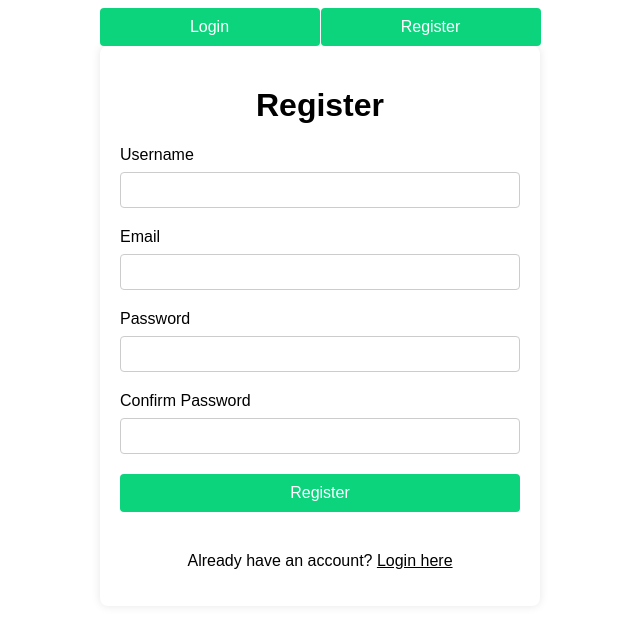
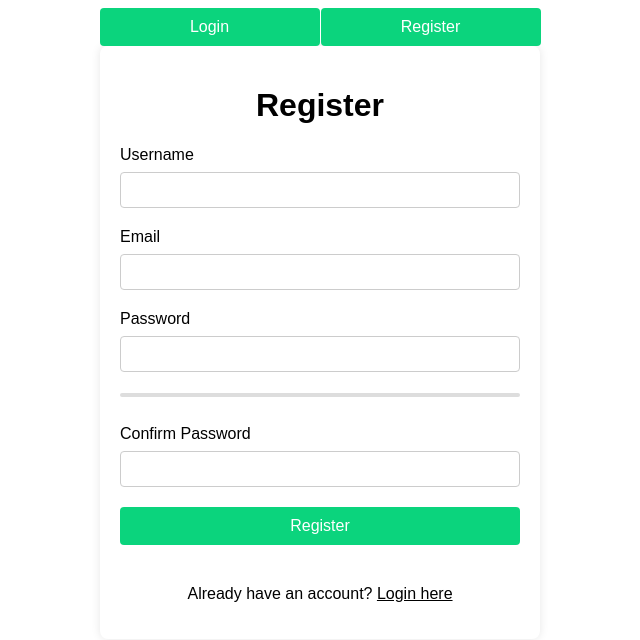
Before and after one commit to BetinaKutsarova/React-Forms, a React (Vite) app: page /register in a window 1280 px wide. Shown: the top 640 px of the page, without its empty margins (320-960 px from the left). Built offline with nearby package versions, Linux system fonts and the light colour scheme.

Commit message:
add password strength indicator to register form

```diff
--- /dev/null
+++ b/src/components/ui/PasswordStrengthIndicator/PasswordStrengthIndicator.css
@@ -0,0 +1,23 @@
+.password-strength-meter {
+    margin-top: 5px;
+}
+
+.strength-meter {
+    height: 4px;
+    background-color: #ddd;
+    border-radius: 2px;
+    position: relative;
+    margin: 8px 0;
+}
+
+.strength-meter-fill {
+    height: 100%;
+    border-radius: 2px;
+    transition: width 0.3s ease-in-out, background-color 0.3s ease-in-out;
+}
+
+.strength-label {
+    font-size: 0.8em;
+    margin-top: 2px;
+    text-align: left;
+}
--- /dev/null
+++ b/src/components/ui/PasswordStrengthIndicator/PasswordStrengthIndicator.jsx
@@ -0,0 +1,63 @@
+import './PasswordStrengthIndicator.css';
+
+function PasswordStrengthIndicator({ password }) {
+    const getStrength = (password) => {
+        if (!password) return { score: 0, label: 'None' };
+
+        let score = 0;
+
+        if (password.length >= 5) score += 1;
+        if (password.length >= 12) score += 1;
+
+        if (/[A-Z]/.test(password)) score += 1;
+        if (/[a-z]/.test(password)) score += 1;
+        if (/[0-9]/.test(password)) score += 1;
+        if (/[^A-Za-z0-9]/.test(password)) score += 1;
+
+        let label = '';
+        let color = '';
+
+        switch (true) {
+            case (score <= 2):
+                label = 'Weak';
+                color = 'red';
+                break;
+            case (score <= 4):
+                label = 'Moderate';
+                color = 'orange';
+                break;
+            case (score <= 5):
+                label = 'Strong';
+                color = 'yellowgreen';
+                break;
+            default:
+                label = 'Very Strong';
+                color = 'green';
+        }
+
+        return { score, label, color, percent: (score / 6) * 100 };
+    };
+
+    const strength = getStrength(password);
+
+    return (
+        <div className="password-strength-meter">
+            <div className="strength-meter">
+                <div
+                    className="strength-meter-fill"
+                    style={{
+                        width: `${strength.percent}%`,
+                        backgroundColor: strength.color
+                    }}
+                ></div>
+            </div>
+            {password && (
+                <div className="strength-label" style={{ color: strength.color }}>
+                    Password strength: <strong>{strength.label}</strong>
+                </div>
+            )}
+        </div>
+    );
+}
+
+export default PasswordStrengthIndicator;
--- a/src/pages/Register/Register.jsx
+++ b/src/pages/Register/Register.jsx
@@ -3,6 +3,7 @@ import { Link } from 'react-router-dom';
 import './Register.css';
 import '../../styles/common.css';
 import Message from '../../components/ui/Message/Message'
+import PasswordStrengthIndicator from '../../components/ui/PasswordStrengthIndicator/PasswordStrengthIndicator';
 
 
 function Register() {
@@ -128,6 +129,7 @@ return (
             <div className="form-group">
                 <label htmlFor="password">Password</label>
                 <input type="password" id="passwordid" name="password" value={formData.password} onChange={handleChange} required />
+                <PasswordStrengthIndicator password={formData.password} />
                 {errors.password && <span className="error">{errors.password}</span>}
             </div>
             <div className="form-group">
```
